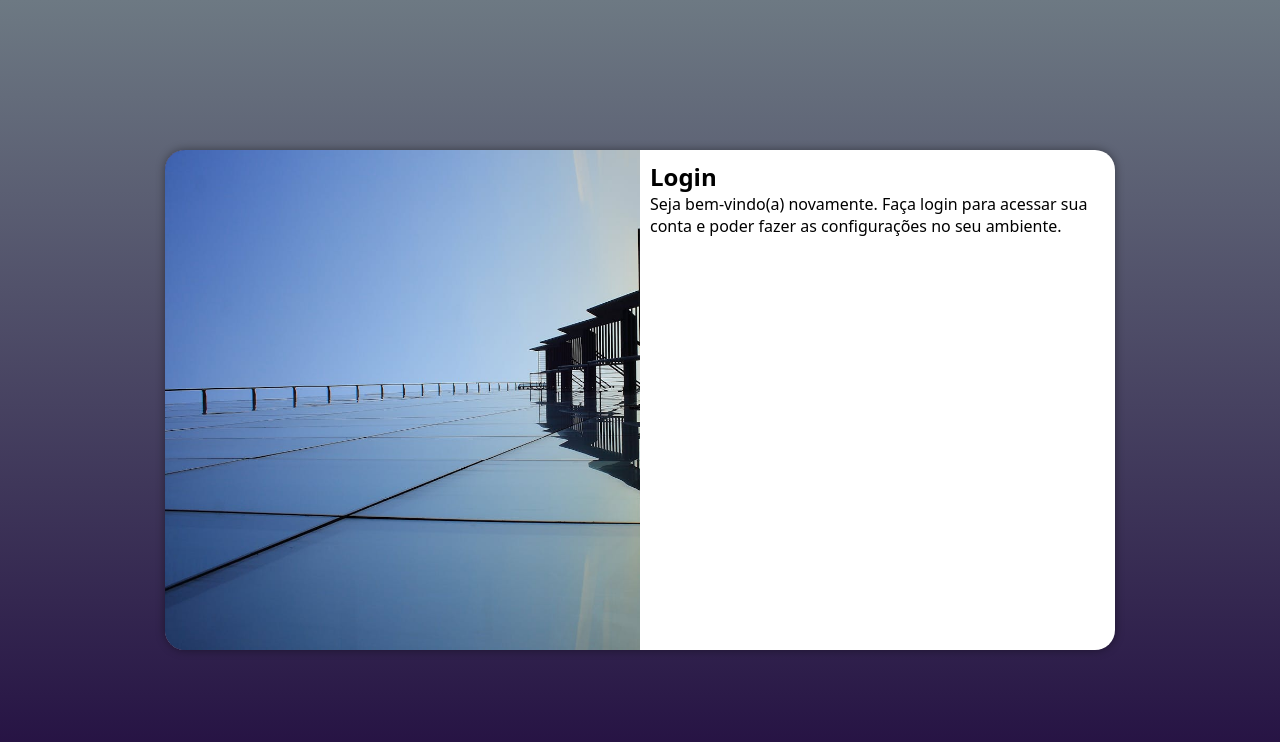
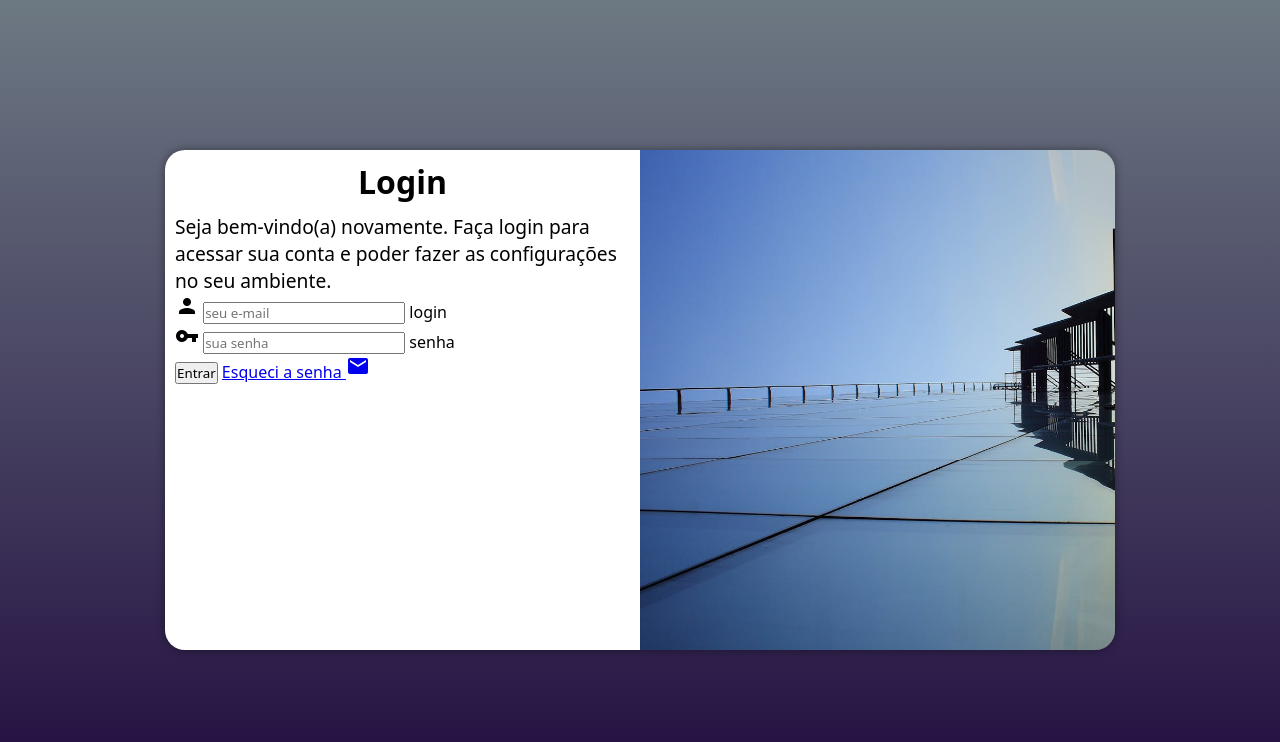
Before and after one commit to EduardoSousa10/projeto-login, a plain HTML site: page index.html in a window 1280 px wide. Drawn offline with Linux system fonts and the light colour scheme.

Commit message:
Atualizei o formulário

```diff
--- a/estilos/media-query.css
+++ b/estilos/media-query.css
@@ -28,11 +28,17 @@
     #login > #imagem {
         width: 50%;
         height: 100%;
-        float: left;
+        float: right;
     }
      #login > #formulario{
         width: 50%;
         height: 100%;
-        float: right;
+        float: left;
+    }
+    #formulario > h1{
+        font-size: 2em;
+    }
+    #formulario > p{
+        font-size: 1.2em;
     }
 }
--- a/estilos/style.css
+++ b/estilos/style.css
@@ -45,3 +45,10 @@ main{
     padding: 10px;
     display: block;
 }
+#formulario > h1{
+    text-align: center;
+    margin-bottom: 10px;
+}
+#formulario > p{
+    font-size: 0.8em;
+}
--- a/index.html
+++ b/index.html
@@ -6,6 +6,7 @@
     <title>Login</title>
     <link rel="stylesheet" href="estilos/style.css">
     <link rel="stylesheet" href="estilos/media-query.css">
+    <link href="https://fonts.googleapis.com/icon?family=Material+Icons" rel="stylesheet">
 </head>
 <body>
     <main>
@@ -16,8 +17,22 @@
             <div id="formulario">
                 <h1>Login</h1>
                 <p>Seja bem-vindo(a) novamente. Faça login para acessar sua conta e poder fazer as configurações no seu ambiente. </p>
-                <form action="login.php" method="post">
+                <form action="login.php" method="post" autocomplete="on">
+                    <div class="campo">
+                            <i class="material-icons">person</i>
+                            <input type="email" name="login" id="ilogin" placeholder="seu e-mail" autocomplete="email" required maxlength="30">
+                            <label for="ilogin">login</label>
+                    </div>
+                    <div class="campo">
+                            <i class="material-icons">vpn_key</i>
+                            <input type="password" name="senha" id="isenha" placeholder="sua senha" autocomplete="current-password" required minlength="8" maxlength="20">
+                            <label for="isenha">senha</label>
+                    </div>
+                    <input type="submit" value="Entrar">
+                    <a href="Esqueci.html">
+                        Esqueci a senha <i class="material-icons">mail</i>
 
+                    </a>
                 </form>
             </div>
 
```
